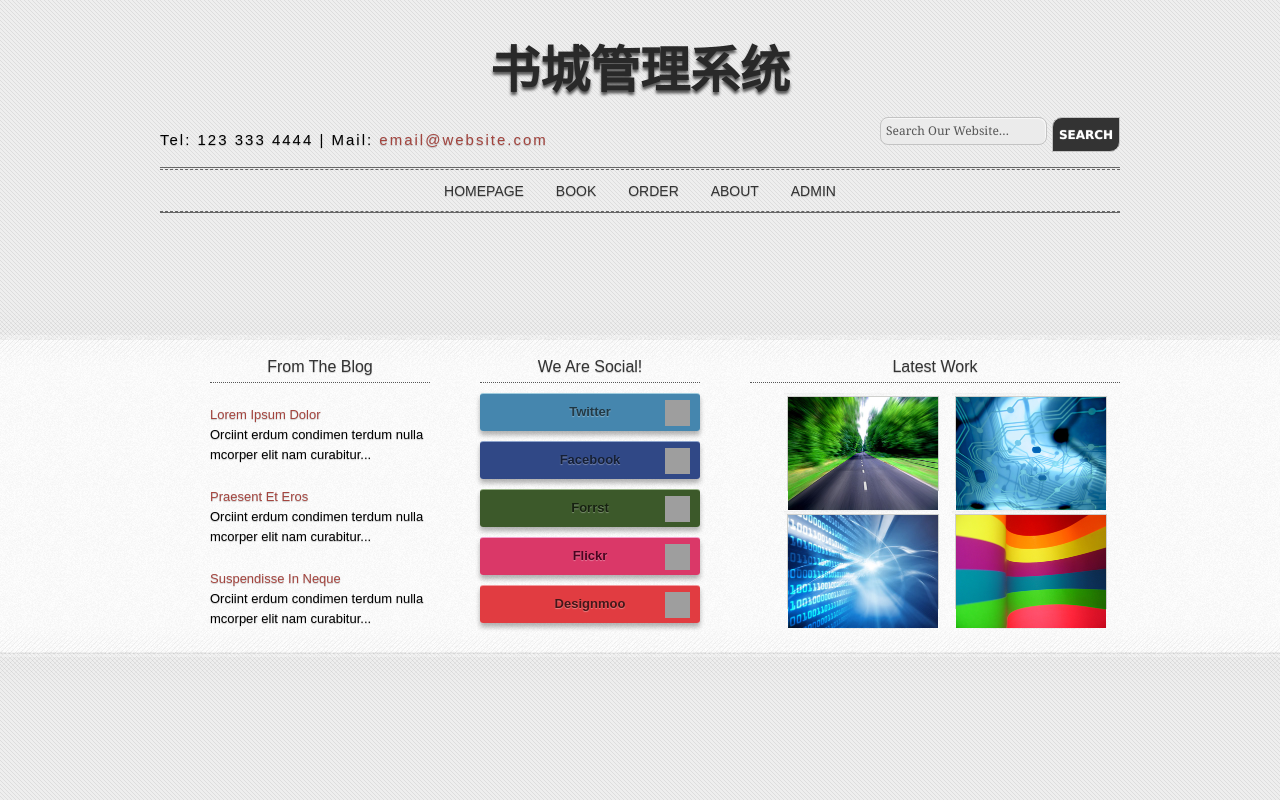
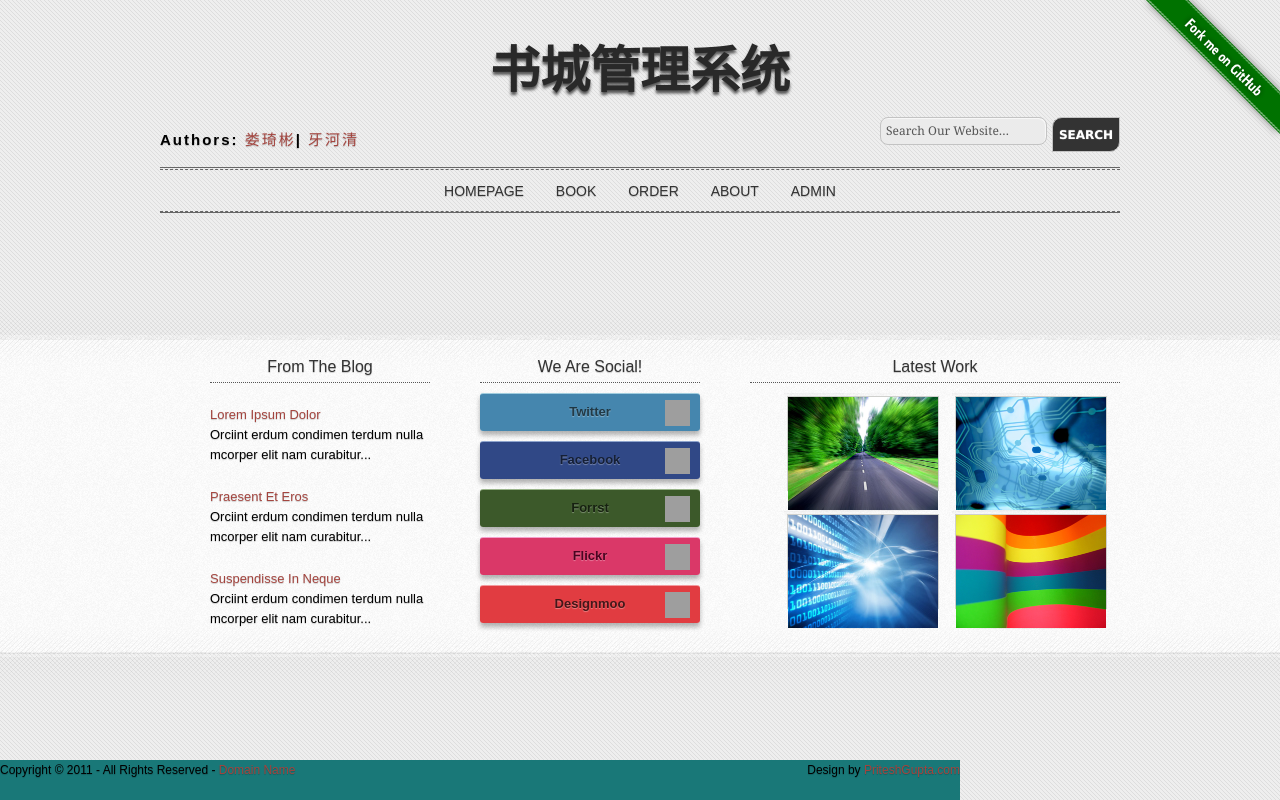
Before and after one commit to qibinlou/BookstoreManagementSystem, a Django app: page / in a window 1280 px wide. Run offline with Django 3.2, Linux system fonts and the light colour scheme; parts of the project's set-up code (start-up, migrations or seed data) failed here and were passed over; some web fonts are replaced; grey boxes are pictures that could not be loaded.

Commit message:
fuck again

```diff
--- a/bookcompany/templates/base.html
+++ b/bookcompany/templates/base.html
@@ -31,7 +31,7 @@
             max-height: 100px;
             vertical-align: center;
             text-align: center;
-            display: none;
+            /*display: none;*/
         }
         table thead th{
         	background-color: rgb(45,85,145);
@@ -84,6 +84,8 @@
 
 </head>
 <body>
+    <a href="https://github.com/qibinlou/BookstoreManagementSystem"><img style="position: absolute; top: 0; right: 0; border: 0;" src="/static/images/github.png" alt="Fork me on GitHub">
+    </a>
     <header id="header">
         <h1><a href="/">书城管理系统</a></h1>
        <!--  <p id="tagline"><strong>Database Lab</strong></p> -->
@@ -94,7 +96,10 @@
         <div class="main-container">
             <div id="sub-headline">
                 <div class="tagline_left">
-                    <p id="tagline2">Tel: 123 333 4444 | Mail: <a href="mailto:email@website.com">email@website.com</a></p>
+                    <p id="tagline2"><strong>Authors:</strong>
+                       <a href="mailto:11300240046@fudan.edu.cn" title="11300240046@fudan.edu.cn">娄琦彬</a><strong>|</strong>
+                       <a href="mailto:11300240068@fudan.edu.cn" title="11300240068@fudan.edu.cn">牙河清</a>
+                    </p>
                 </div>
                 <div class="tagline_right">
                     <form action="#" method="post">
```
Also changed, not shown: bookcompany/static/images/github.png (added).
